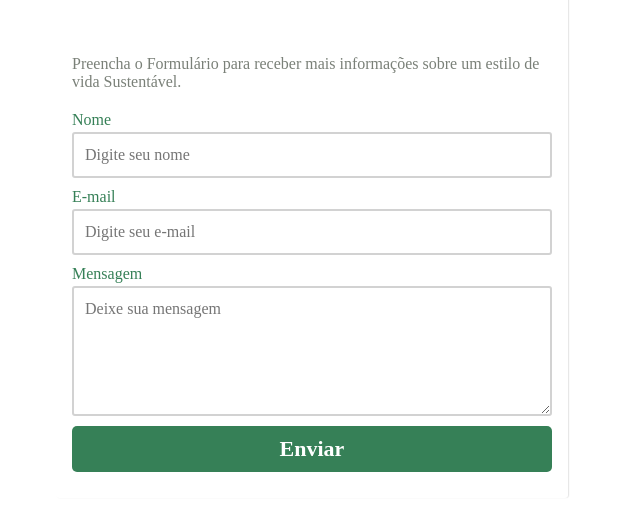
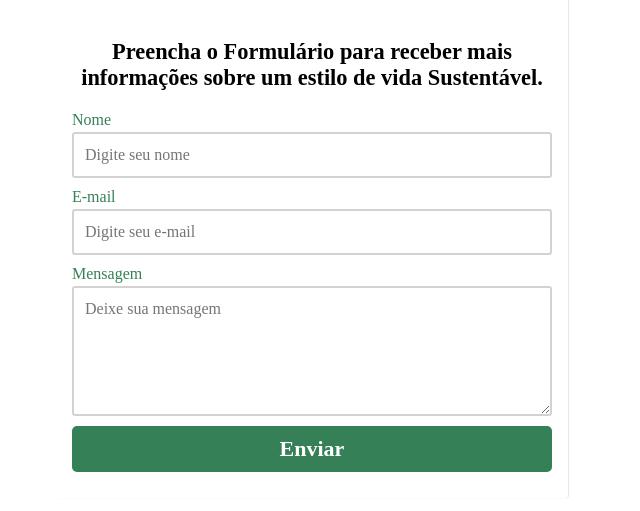
Before and after one commit to wurias/formulario, a plain HTML site: page index.html in a window 1280 px wide. Shown: the part 187-698 px from the top of the page, without its empty margins (328-968 px from the left). Drawn offline with Linux system fonts and the light colour scheme.

Commit message:
index.html
update title

```diff
--- a/style.css
+++ b/style.css
@@ -24,7 +24,14 @@
 
   }
 
-  .formulario p { color: #7a8078; font-size: 1em; width: 100%; float: left; margin-bottom: 20px; }
+  .formulario p {
+    color: #000000;
+    font-size: 1.4em;
+    width: 100%;
+    text-align: center;
+    font-weight: bolder;
+    margin-bottom: 20px;
+  }
 
 
   .formulario .label {
```
